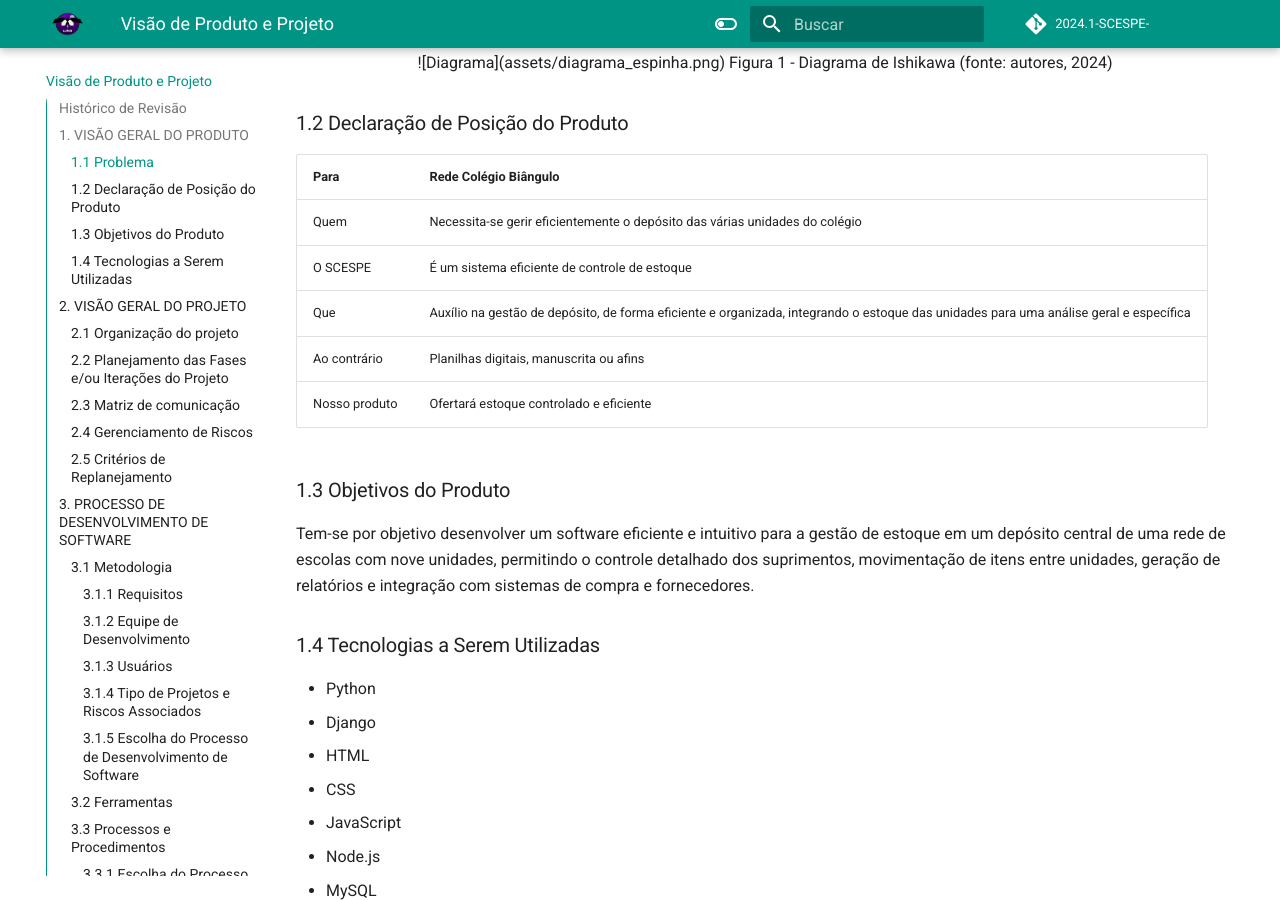
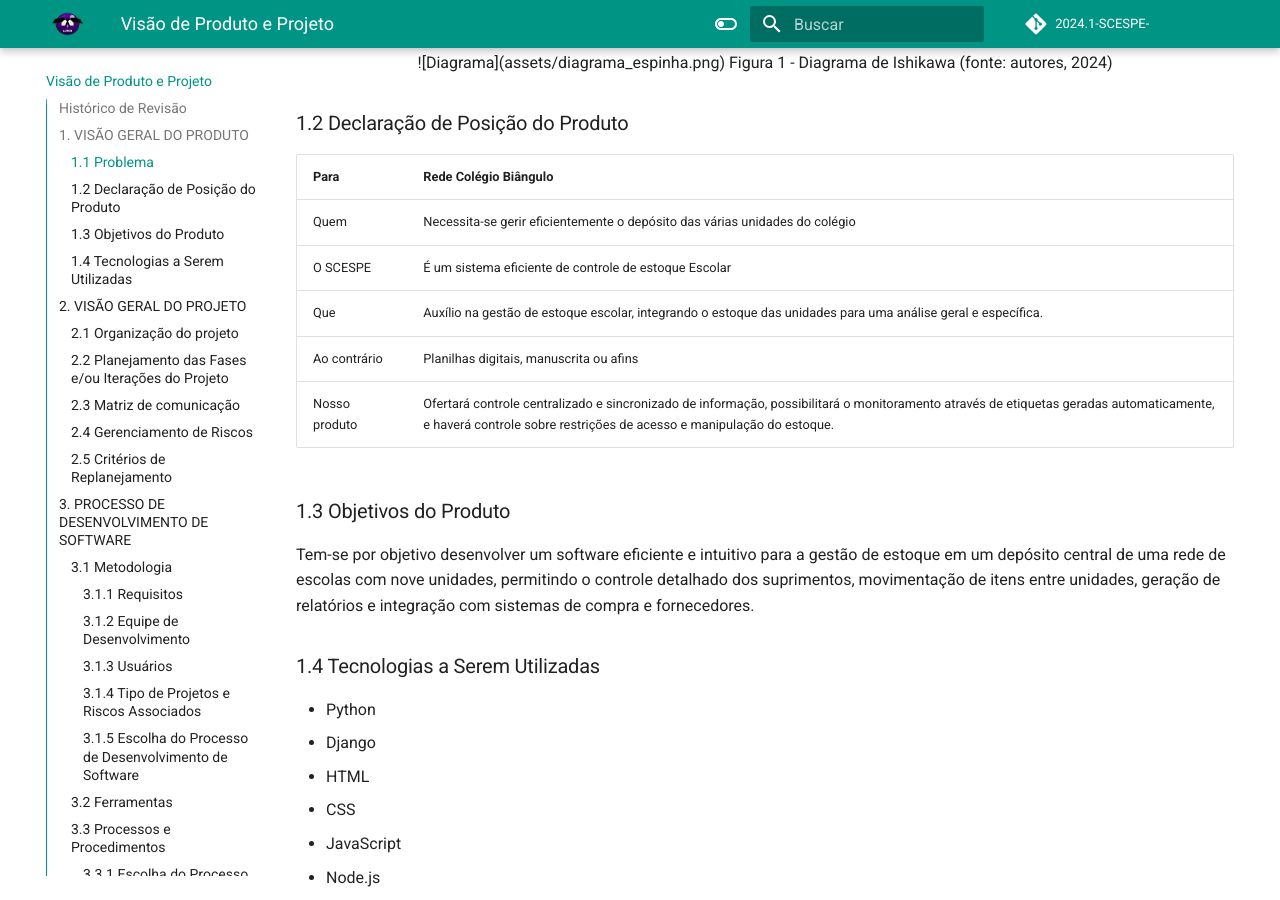
Before and after one commit to mdsreq-fga-unb/2024.1-SCESPE-, an MkDocs documentation site: the page built from docs/visao_produto_projeto.md, in a window 1280 px wide and 900 px high, scrolled down 901 px. Built offline with MkDocs 1.6.1 and Material for MkDocs 9.7.7, drawn with Linux system fonts in a browser that asks for light colours; comment, search, counter and statistics services are not loaded.

Commit message:
docs: atualiza declaração de posição do produto

```diff
--- a/docs/visao_produto_projeto.md
+++ b/docs/visao_produto_projeto.md
@@ -26,10 +26,10 @@
 | Para | Rede Colégio Biângulo |
 | ---- | --------------------- |
 | Quem | Necessita-se gerir eficientemente o depósito das várias unidades do colégio |
-| O SCESPE | É um sistema eficiente de controle de estoque |
-| Que | Auxílio na gestão de depósito, de forma eficiente e organizada, integrando o estoque das unidades para uma análise geral e específica |
+| O SCESPE | É um sistema eficiente de controle de estoque Escolar |
+| Que | Auxílio na gestão de estoque escolar, integrando o estoque das unidades para uma análise geral e específica. |
 | Ao contrário | Planilhas digitais, manuscrita ou afins |
-| Nosso produto | Ofertará estoque controlado e eficiente |
+| Nosso produto | Ofertará controle centralizado e sincronizado de informação, possibilitará o monitoramento através de etiquetas geradas automaticamente, e haverá controle sobre restrições de acesso e manipulação do estoque. |
 
 ### 1.3 Objetivos do Produto
 
```
